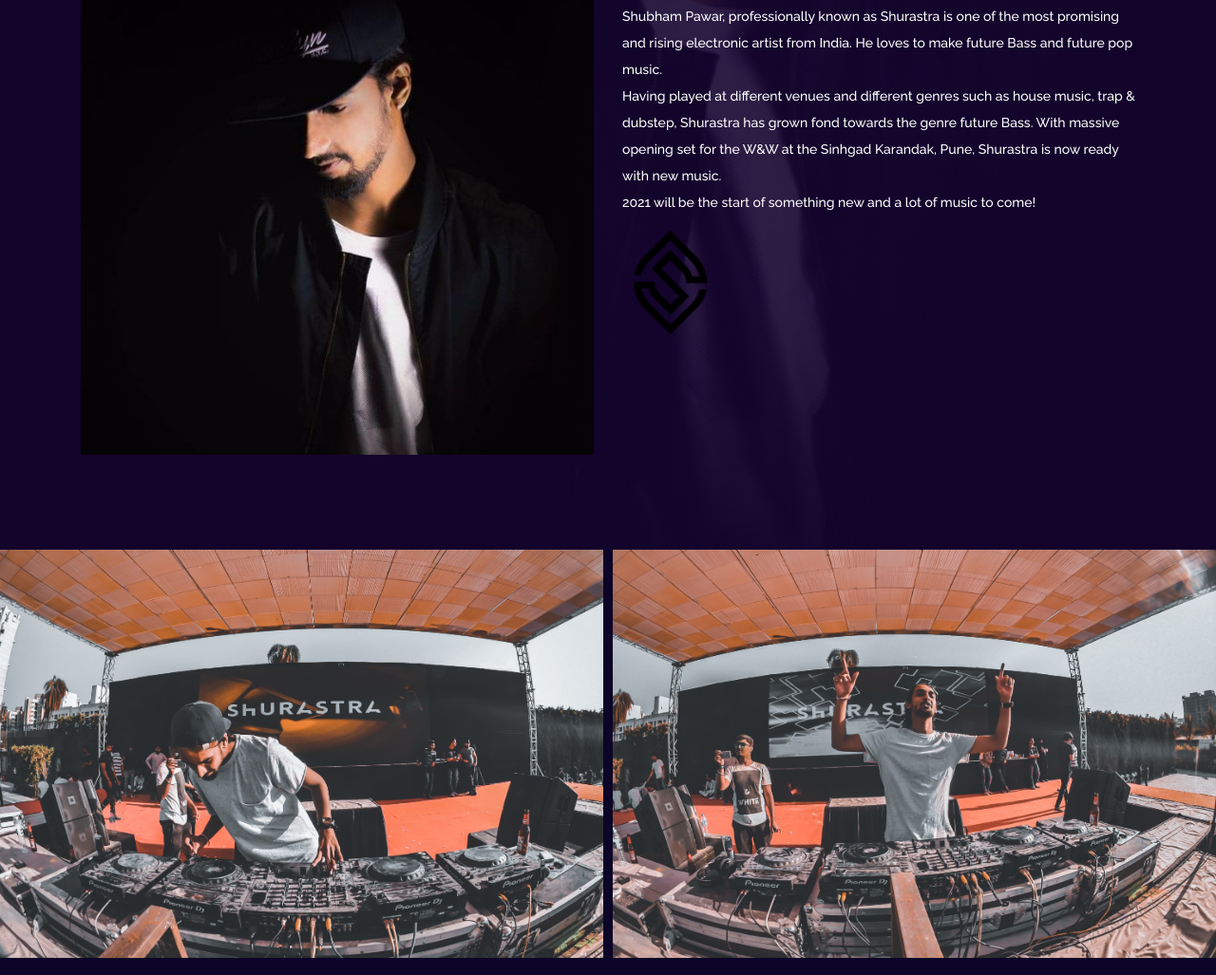
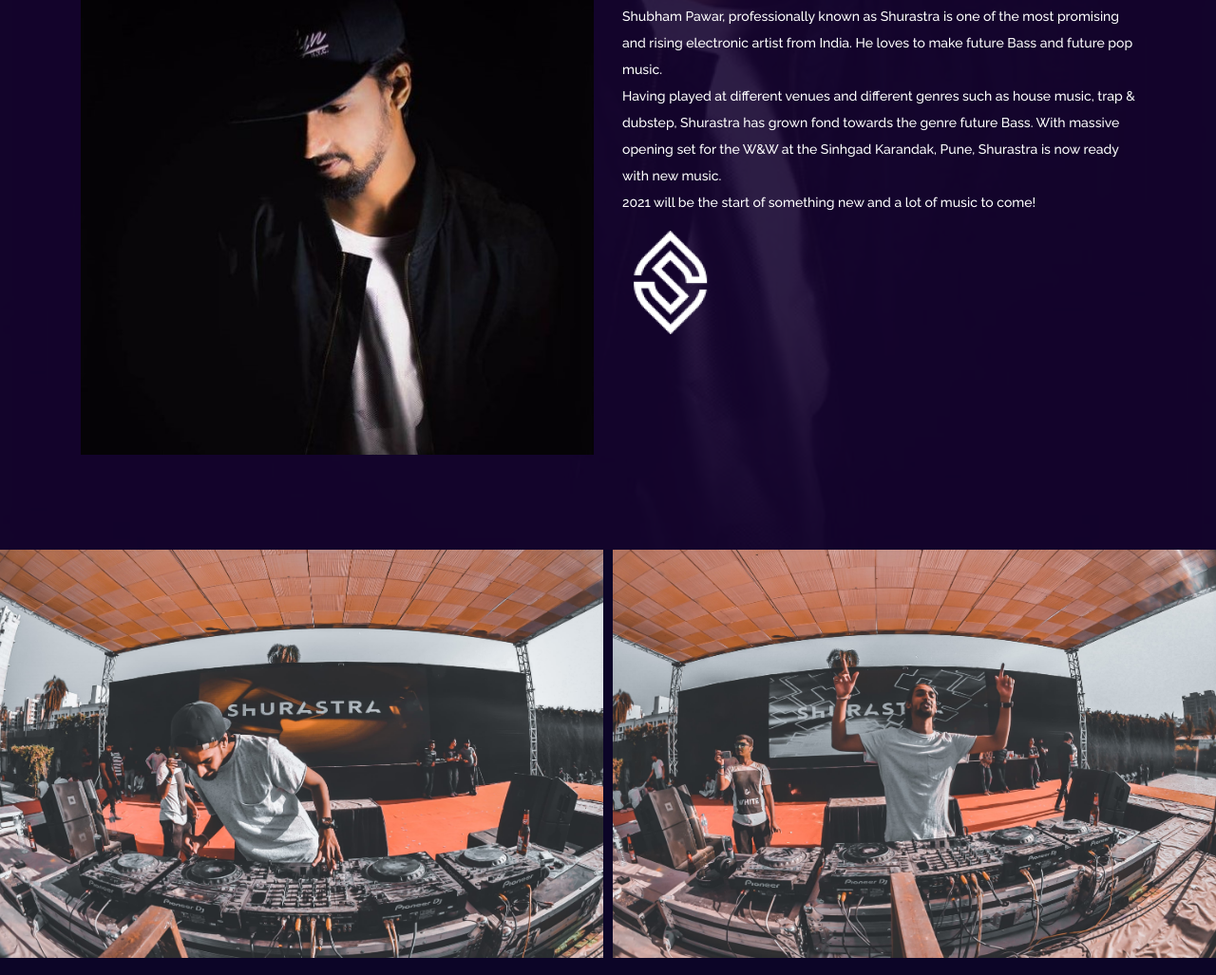
Before and after one commit to explorerfaketimepass/shurastra, a plain HTML site: page index.html in a window 1280 px wide. Shown: the part 1266-2293 px from the top of the page at 95% size. Drawn offline with Linux system fonts and the light colour scheme.

Commit message:
Update index.html

```diff
--- a/index.html
+++ b/index.html
@@ -209,7 +209,7 @@
                         <p> Shubham Pawar, professionally known as Shurastra is one of the most promising and rising electronic artist from India. He loves to make future Bass and future pop music.
 						<br>Having played at different venues and different genres such as house music, trap & dubstep, Shurastra has grown fond towards the genre future Bass. With massive opening set for the W&W at the Sinhgad Karandak, Pune, Shurastra is now ready with new music.
 						<br>2021 will be the start of something new and a lot of music to come!</p>
-                        <img src="img/core-img/signature-black2.png" alt="">
+                        <img src="img/core-img/signature-white2.png" alt="">
                     </div>
                 </div>
             </div>
```
